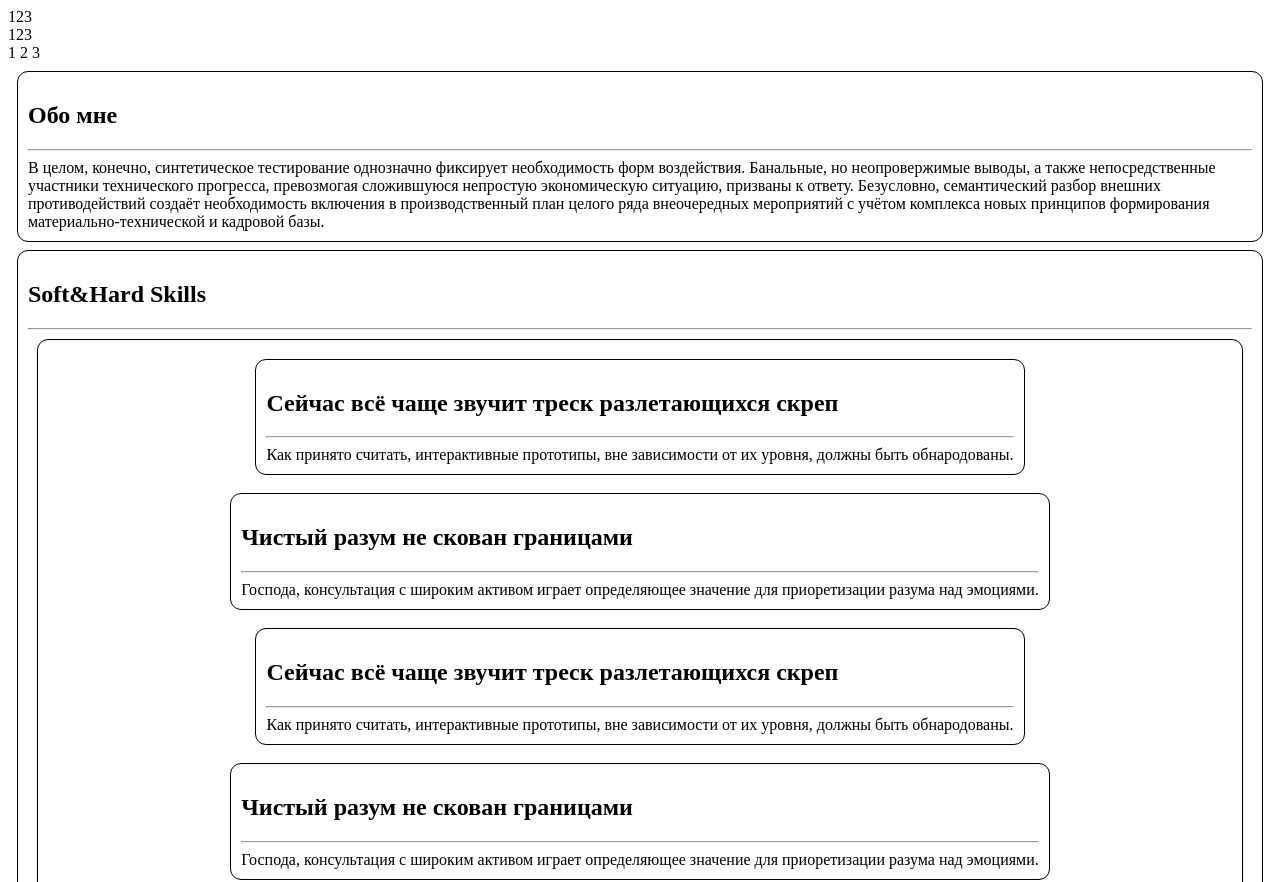
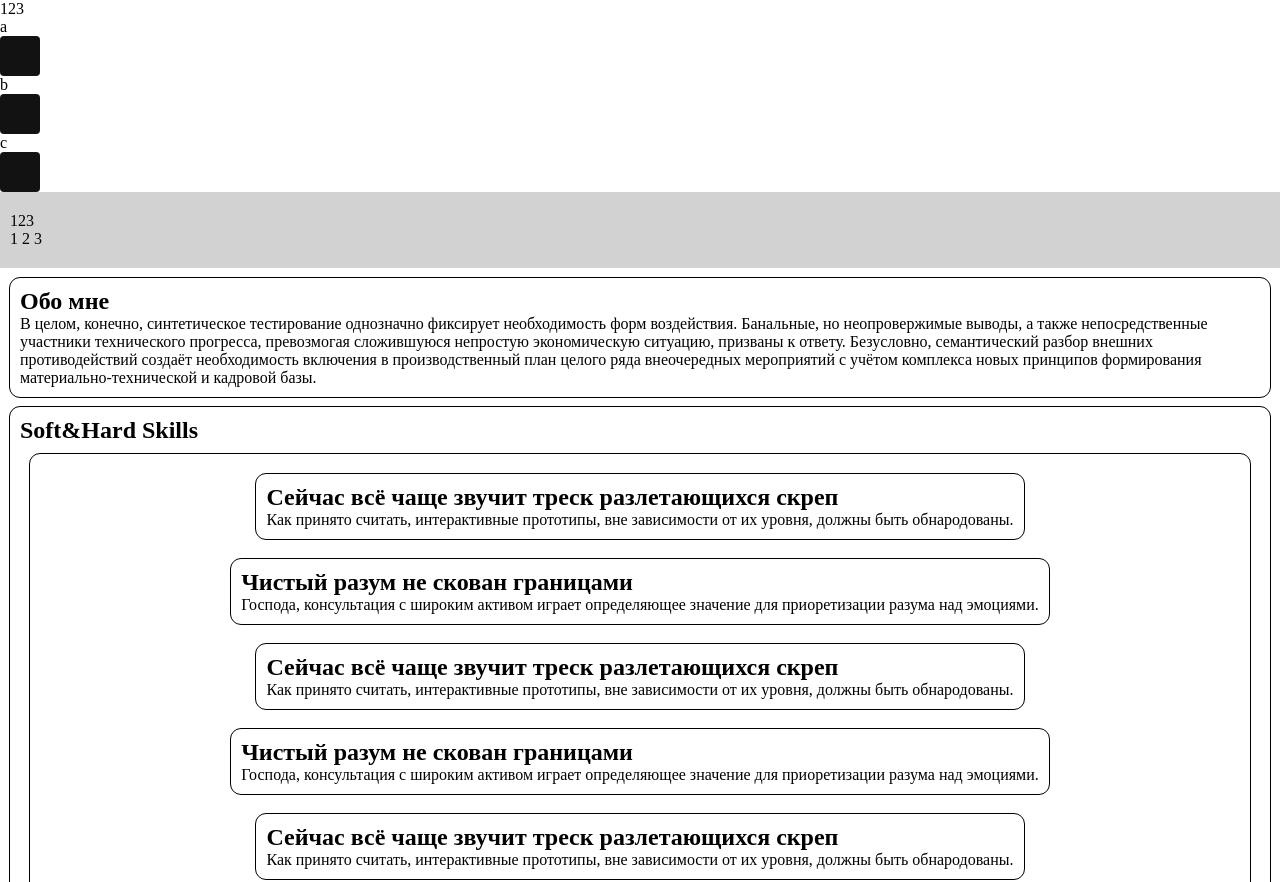
Before and after one commit to GRusl/F_YLpp, a plain HTML site: page index.html in a window 1280 px wide. Shown: the top 882 px of the page. Drawn offline with Linux system fonts and the light colour scheme.

Commit message:
Added primary processing of the header

```diff
--- /dev/null
+++ b/css/header.css
@@ -0,0 +1,60 @@
+header {
+    overflow: hidden;
+    background-color: #d2d2d2;
+    padding: 20px 10px;
+
+    transition: all 0.8s;
+
+    /* Самый верхний слой */
+    z-index: 999999;
+}
+
+/* Стиль элементов шапки */
+header h3,
+header button {
+    float: left;
+    text-align: center;
+    padding: 12px;
+    text-decoration: none;
+    font-size: 25px;
+    line-height: 25px;
+    border-radius: 4px;
+    background-color: #d2d2d2;
+    transition: all 0.8s;
+}
+
+@media (max-width: 800px) {
+    header button {
+        float: center;
+        display: block;
+        text-align: center;
+    }
+
+    header h3 {
+        font-size: 15px;
+        text-align: center;
+    }
+}
+
+/* Стиль таймера */
+header #timer {
+    font-weight: bold;
+}
+
+/* Изменение цвета фона при наведении курсора */
+header button:hover {
+    background-color: #c8c8c8;
+}
+
+/* Сдвиг секции с кнопками вправо */
+header .header-right {
+    float: right;
+    display: inline-block;
+}
+
+/* Привязанная шапка */
+.sticky {
+    position: fixed;
+    top: 0;
+    width: 100%
+}
--- /dev/null
+++ b/css/start_block.css
@@ -0,0 +1,4 @@
+#start-block {
+    width: 100%;
+    height: 100%;
+}
--- a/index.html
+++ b/index.html
@@ -4,12 +4,25 @@
         <meta charset="UTF-8">
         <title>Title</title>
 
-        <link rel="stylesheet" href="styles.css">
+        <link rel="stylesheet" href="./styles.css">
+        <link rel="stylesheet" href="./css/start_block.css">
+        <link rel="stylesheet" href="./css/header.css">
     </head>
     <body>
         <!-- Стартовый полноэкранный блок -->
         <div id="start-block">
             123
+
+            <div class="social">
+                <ul class="social-icons">
+                    <li>a<a class="social-icon-github shake"
+                           href="https://github.com/GRusl" title="..." target="_blank" rel="noopener"></a></li>
+                    <li>b<a class="social-icon-vk shake"
+                           href="https://vk.com/ya4lex" title="..." target="_blank" rel="noopener"></a></li>
+                    <li>c<a class="social-icon-telegram shake"
+                           href="https://telegram.me/ya4lex" title="..." target="_blank" rel="noopener"></a></li>
+                </ul>
+            </div>
         </div>
 
         <!-- Шапка -->
@@ -99,5 +112,26 @@
                 Контакты:
             </div>
         </footer>
+
+
+        <script>
+            const header = document.getElementsByTagName("header")[0];  // Получаем шапку
+            var position = 0;  // Позиция прилипания шапки
+
+
+            function header_logic() {
+                if (window.pageYOffset >= header.offsetTop && header.offsetTop != 0)  // Шапка должна прилипнуть?
+                {
+                    position = header.offsetTop;
+                    header.classList.add("sticky");
+                } else if (position > window.pageYOffset)  // Шапка должна отлипнуть?
+                {
+                    header.classList.remove("sticky");
+                }
+            }
+
+
+            window.addEventListener("scroll", header_logic);  // Привязка события при скроле
+        </script>
     </body>
 </html>
--- a/styles.css
+++ b/styles.css
@@ -1,13 +1,24 @@
+*, *:before, *:after {
+    padding: 0;
+    margin: 0;
+    border: 0;
+    -moz-box-sizing: border-box;
+    -webkit-box-sizing: border-box;
+    box-sizing: border-box;
+}
+
+
+html body {
+    height: 100%;
+    display: block;
+}
+
+
 section {
     outline: 1px solid #000;
     border-radius: 10px;
     padding: 10px;
     margin: 10px;
-}
-
-
-#start-block {
-    height: 100%;
 }
 
 
@@ -19,3 +30,26 @@ section {
     flex-shrink: 1;
     flex-grow: 0;
 }
+
+
+.social-icons {
+    display: flex;
+    list-style: none;
+    margin: 0;
+    padding: 0;
+    flex-direction: column;
+}
+
+.social-icons a {
+    display: block;
+    position: relative;
+    background-color: #121212;
+    transition: background-color .3s ease-in-out;
+    width: 2.5rem;
+    height: 2.5rem;
+    border-radius: 0.25rem;
+    -webkit-user-select: none;
+    -moz-user-select: none;
+    -ms-user-select: none;
+    user-select: none;
+}
```
